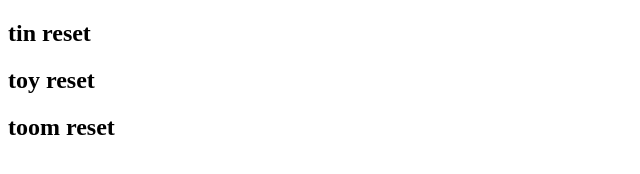
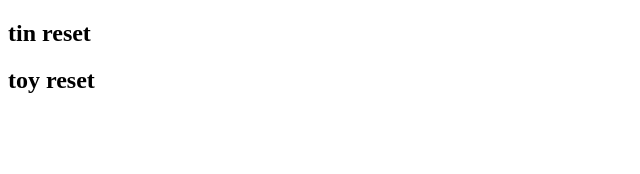
Before and after one commit to umair-sardar/tin-reset, a plain HTML site: page index.html in a window 1280 px wide. Shown: the whole page, without its empty margins (0-640 px from the left). Drawn offline with Linux system fonts and the light colour scheme.

Commit message:
Revert "thired"
This reverts commit e0539c11866e2747bb209ccaa4b7f3958d2eb0d6.

```diff
--- a/index.html
+++ b/index.html
@@ -8,6 +8,5 @@
 <body>
     <h2>tin reset</h2>
     <h2>toy reset</h2>
-    <h2>toom reset</h2>
 </body>
 </html>
```
